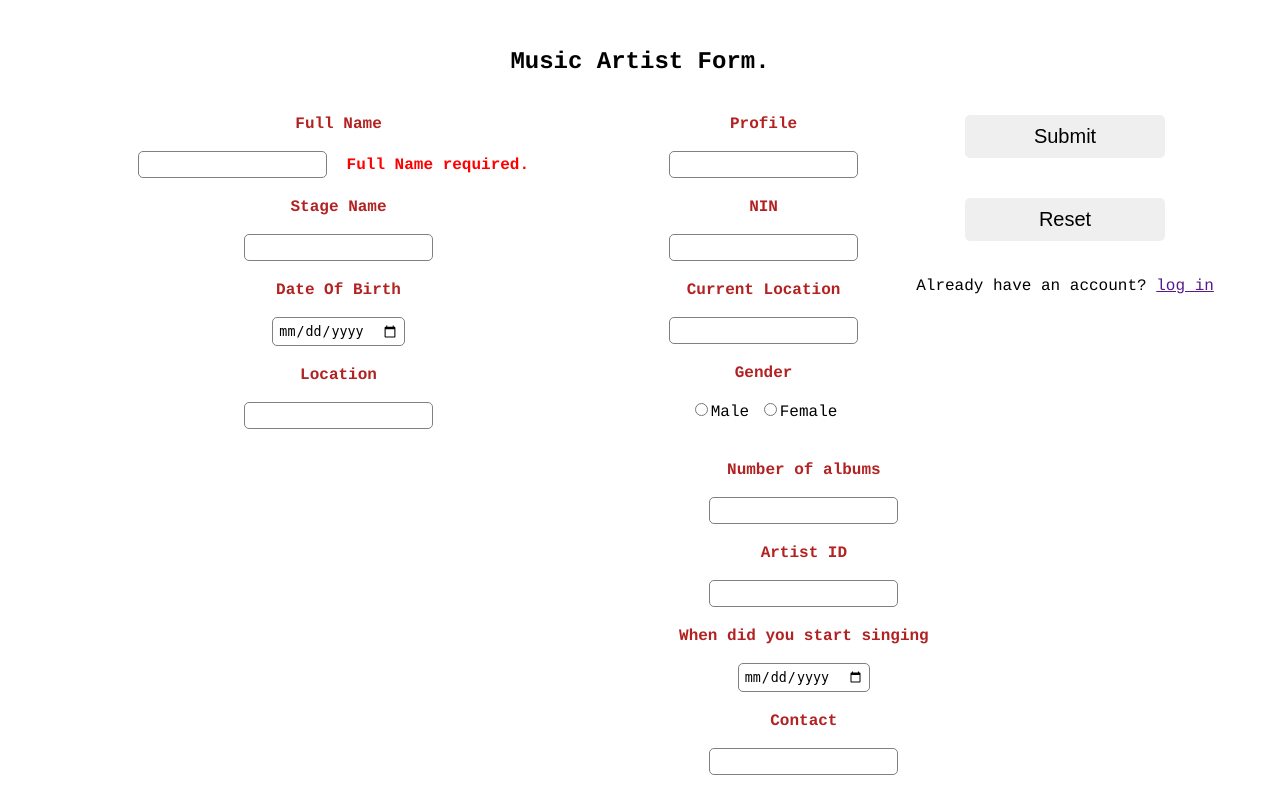
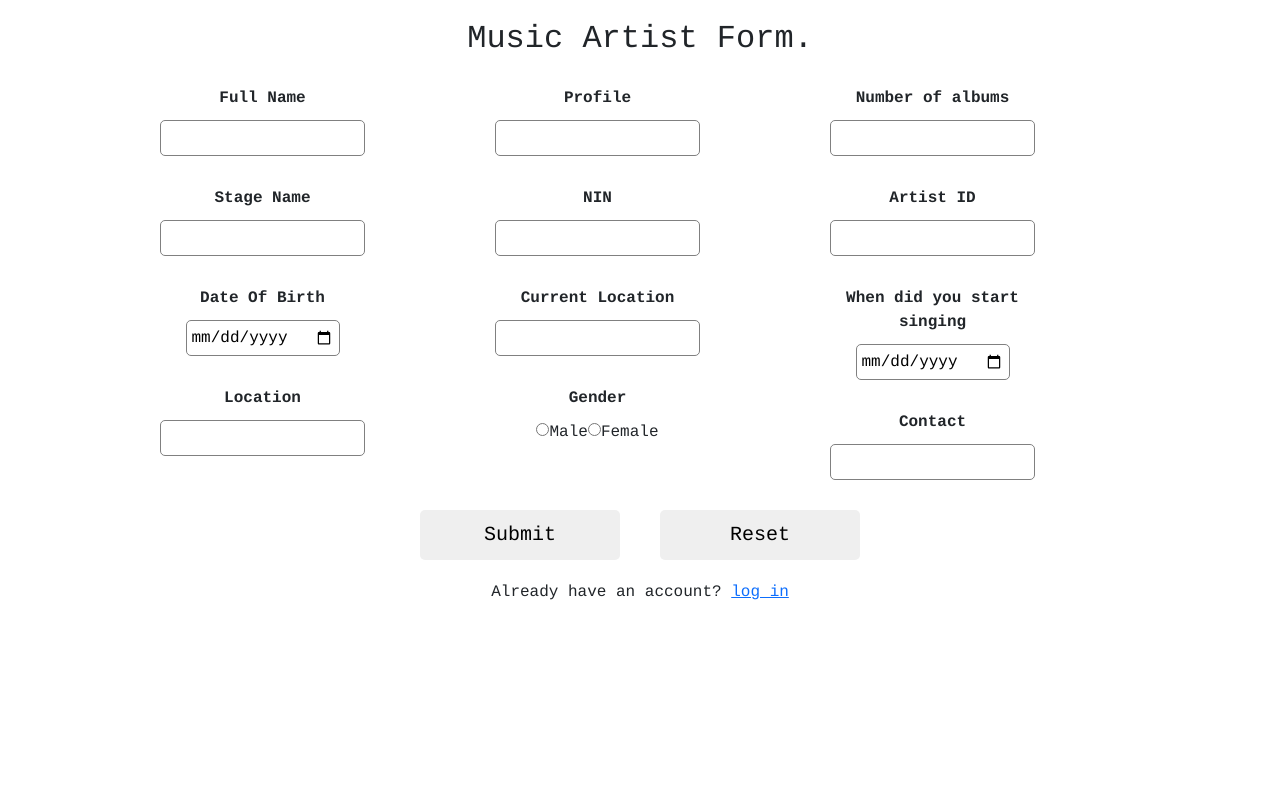
Before and after one commit to allanalmax/ugaamux-project, a Node server app: page /musicArtist_form in a window 1280 px wide. Run offline with Node 20, Linux system fonts and the light colour scheme; some libraries are stand-ins or nearby versions.

Commit message:
Changes made on the validation process on the forms

```diff
--- a/public/css/musicArtist_form.css
+++ b/public/css/musicArtist_form.css
@@ -4,14 +4,17 @@ body {
     padding: 20px;
 }
 
-h2 {
-    /* color: firebrick; */
+.container {
+    margin-left: 100px;
+}
+
+.col-3 {
+    margin-right: 50px;
 }
 
 form label{
     padding: 10px;
     font-weight: bold;
-    color: firebrick;
 }
 
 .input-field {
@@ -22,14 +25,6 @@ form label{
     padding: 5px;
     border-radius: 5px;
     border: 1px solid gray;
-}
-
-
-.section {
-    float: left;
-    text-align: center;
-    margin-left: 90px;
-    padding: 10px;
 }
 
 button {
--- a/views/musicArtist_form.html
+++ b/views/musicArtist_form.html
@@ -5,85 +5,91 @@
     <meta http-equiv="X-UA-Compatible" content="IE=edge" />
     <meta name="viewport" content="width=device-width, initial-scale=1.0" />
     <title>Document</title>
+    <link rel="stylesheet" href="/css/bootstrap/css/bootstrap.css" />
     <link rel="stylesheet" href="/css/musicArtist_form.css" />
   </head>
   <body>
     <h2>Music Artist Form.</h2>
     <form id="app">
-      <div class="section">
+      <div class="container">
+        <div class="row">
+          <div class="col-3">
             <div class="input-field">
               <label for="Full Name">Full Name</label>
-          <br /><br />
-          <input type="text"/>
-          <label v-if="firstNameError" style="color: red">Full Name required.</label>
+              <input type="text" />
+              <ul v-if="fullNameError" style="color: red;">Full Name required.</ul>
             </div>
             <div class="input-field">
               <label for="Stage Name">Stage Name</label>
-          <br /><br />
-          <input type="text"/>
+              <input type="text" />
+              <ul v-if="stageNameError" style="color: red;">Stage Name required.</ul>
             </div>
             <div class="input-field">
               <label for="Date Of Birth">Date Of Birth</label>
-          <br /><br />
               <input type="date" />
+              <ul v-if="dateOfBirthError" style="color: red;">Date of birth required.</ul>
             </div>
             <div class="input-field">
               <label for="Location">Location</label>
-          <br /><br />
               <input type="text" />
+              <ul v-if="baseLocationError" style="color: red;">Base Location required.</ul>
             </div>
           </div>
 
-      <div class="section">
+          <div class="col-3">
             <div class="input-field">
               <label for="Profile">Profile</label>
-          <br /><br />
               <input type="text" />
+              <ul v-if="profileError" style="color: red;">Profile required.</ul>
             </div>
             <div class="input-field">
               <label for="NIN">NIN</label>
-          <br /><br />
               <input type="text" />
+              <ul v-if="NINError" style="color: red;">NIN required.</ul>
             </div>
             <div class="input-field">
               <label for="Current Location">Current Location</label>
-          <br /><br />
               <input type="text" />
+              <ul v-if="currentLocationError" style="color: red;">Current Location required.</ul>
             </div>
             <div class="input-field">
               <label for="Gender">Gender</label>
-          <br /><br />
+              <br>
               <input type="radio" name="sex" value="Male" /><span>Male</span>
               <input type="radio" name="sex" value="Female" /><span>Female</span>
+              <ul v-if="genderError" style="color: red;">Gender required.</ul>
             </div>
           </div>
 
-      <div class="section">
+          <div class="col-3">
             <div class="input-field">
               <label for="Number of albums">Number of albums</label>
-          <br /><br />
               <input type="text" />
+              <ul v-if="numberOfAlbumsError" style="color: red;">Number of albums required.</ul>
             </div>
             <div class="input-field">
               <label for="Artist ID">Artist ID</label>
-          <br /><br />
               <input type="text" />
+              <ul v-if="artistIDError" style="color: red;">ArtistID required.</ul>
             </div>
             <div class="input-field">
               <label for="When did you start singing"
-            >When did you start singing</label
-          >
-          <br /><br />
+                >When did you start singing</label>
               <input type="date" />
+              <ul v-if="dateOfStartError" style="color: red;">Date of start required.</ul>
             </div>
             <div class="input-field">
               <label for="Contact">Contact</label>
-          <br /><br />
               <input type="tel" />
+              <ul v-if="contactError" style="color: red;">Contact required.</ul>
+            </div>
+          </div>
         </div>
       </div>
       <div>
-        <button type="submit" id="sub-btn"  v-on:click="registerArtist">Submit</button>
+        <button type="submit" id="sub-btn" v-on:click="registerArtist">
+          Submit
+        </button>
         <button type="reset" id="res-btn">Reset</button>
       </div>
     </form>
@@ -91,6 +97,7 @@
       <p>Already have an account? <a href="">log in</a></p>
     </div>
     <script src="/js/vue.js"></script>
+    <script src="/css/bootstrap/js/bootstrap.bundle.js"></script>
     <script src="/js/artistValidate.js"></script>
   </body>
 </html>
```
Also changed, not shown: public/css/musicBand_form.css (+6 -15 lines), public/css/musicLabel_form.css (+6 -3 lines), public/js/artistValidate.js (+85 -67 lines), views/musicBand_form.html (+9 -13 lines), views/musicLabel_form.html (+9 -12 lines). Lines whose indentation alone changed are shown as unchanged.
